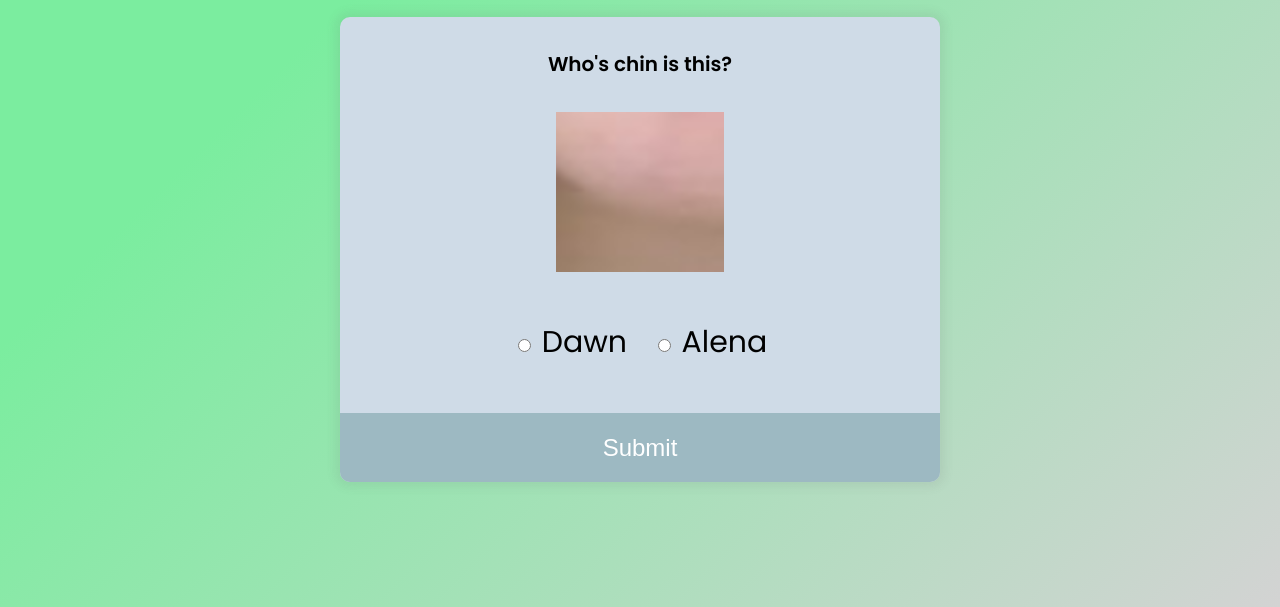
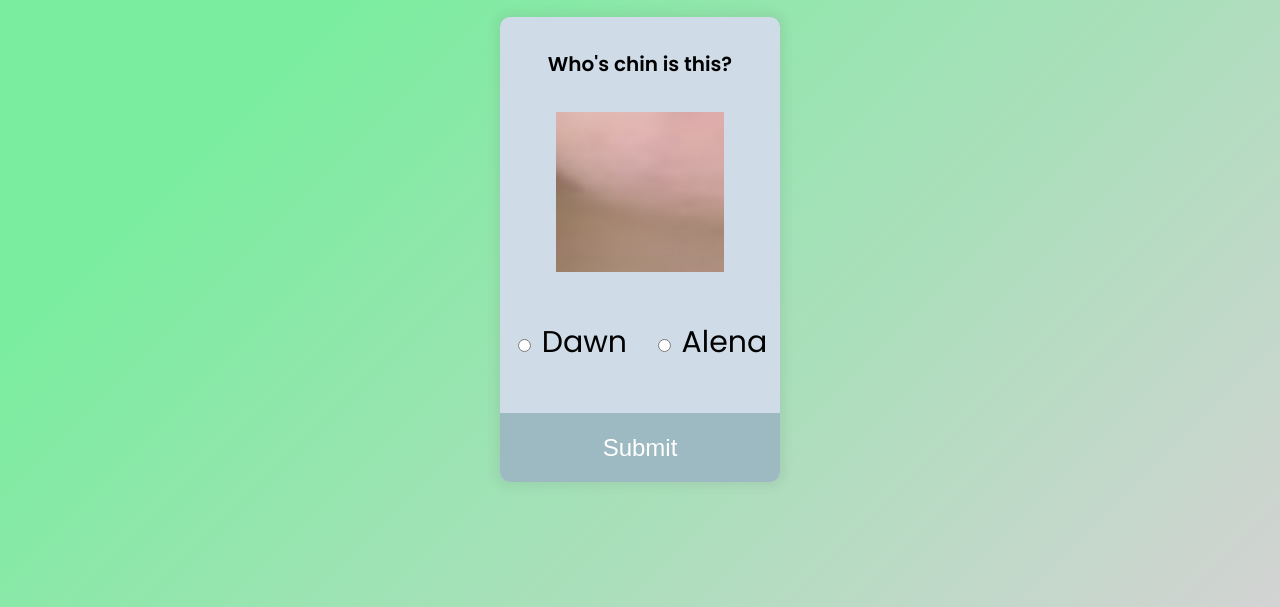
Before and after one commit to yeokim5/dawn_or_alena, a plain HTML site: page index.html in a window 1280 px wide. Shown: the part 193-800 px from the top of the page. Drawn offline with Linux system fonts and the light colour scheme.

Commit message:
Update style.css

```diff
--- a/style.css
+++ b/style.css
@@ -25,8 +25,7 @@ body {
 .quiz_container {
   background-color: rgb(207, 219, 231);
   box-shadow: 0 0 10px 5px rgba(100, 100, 100, 0.1);
-  width: 600px;
-  max-width: 100vh;
+  max-width: 80vh;
   overflow: hidden;
   border-radius: 10px;
 }
```
